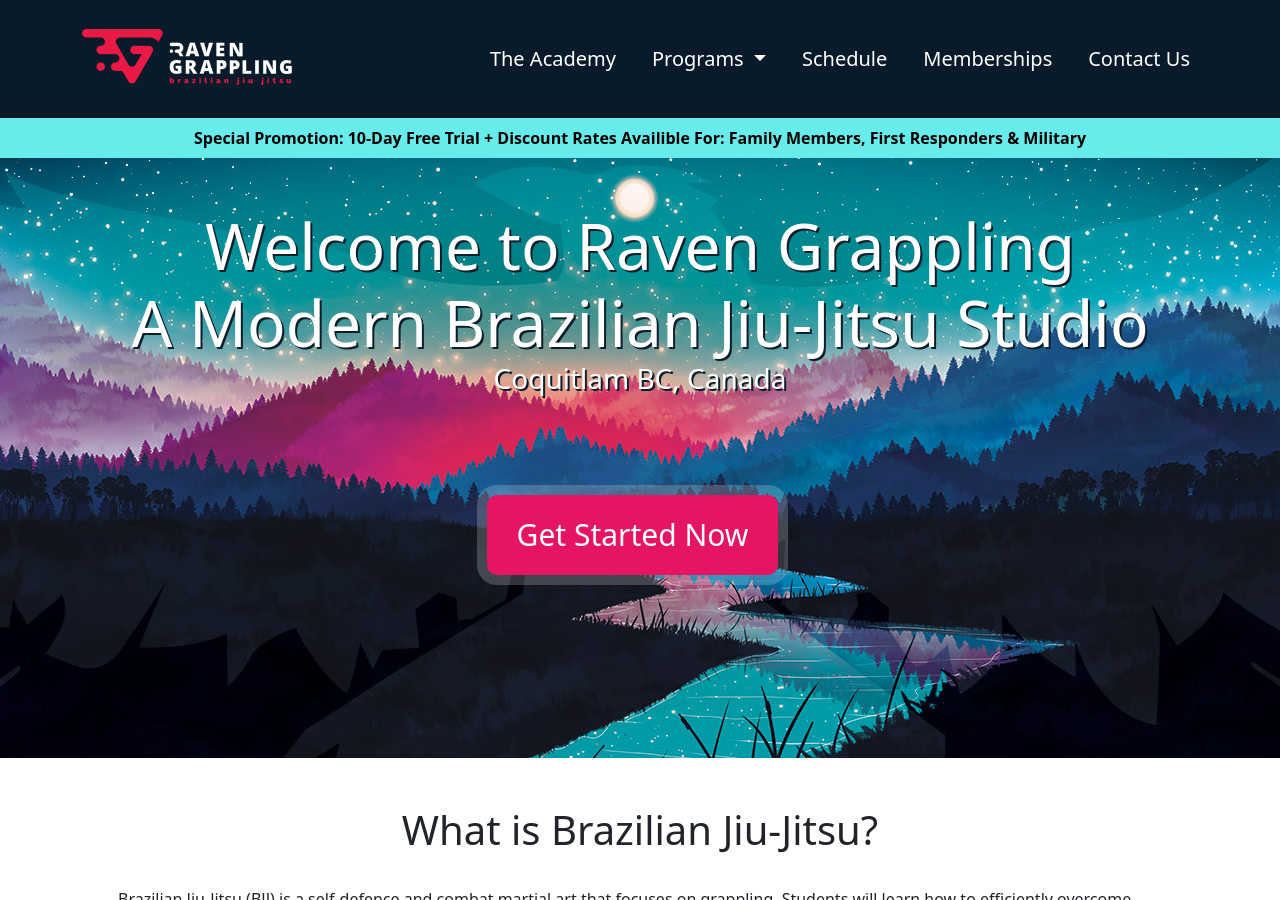
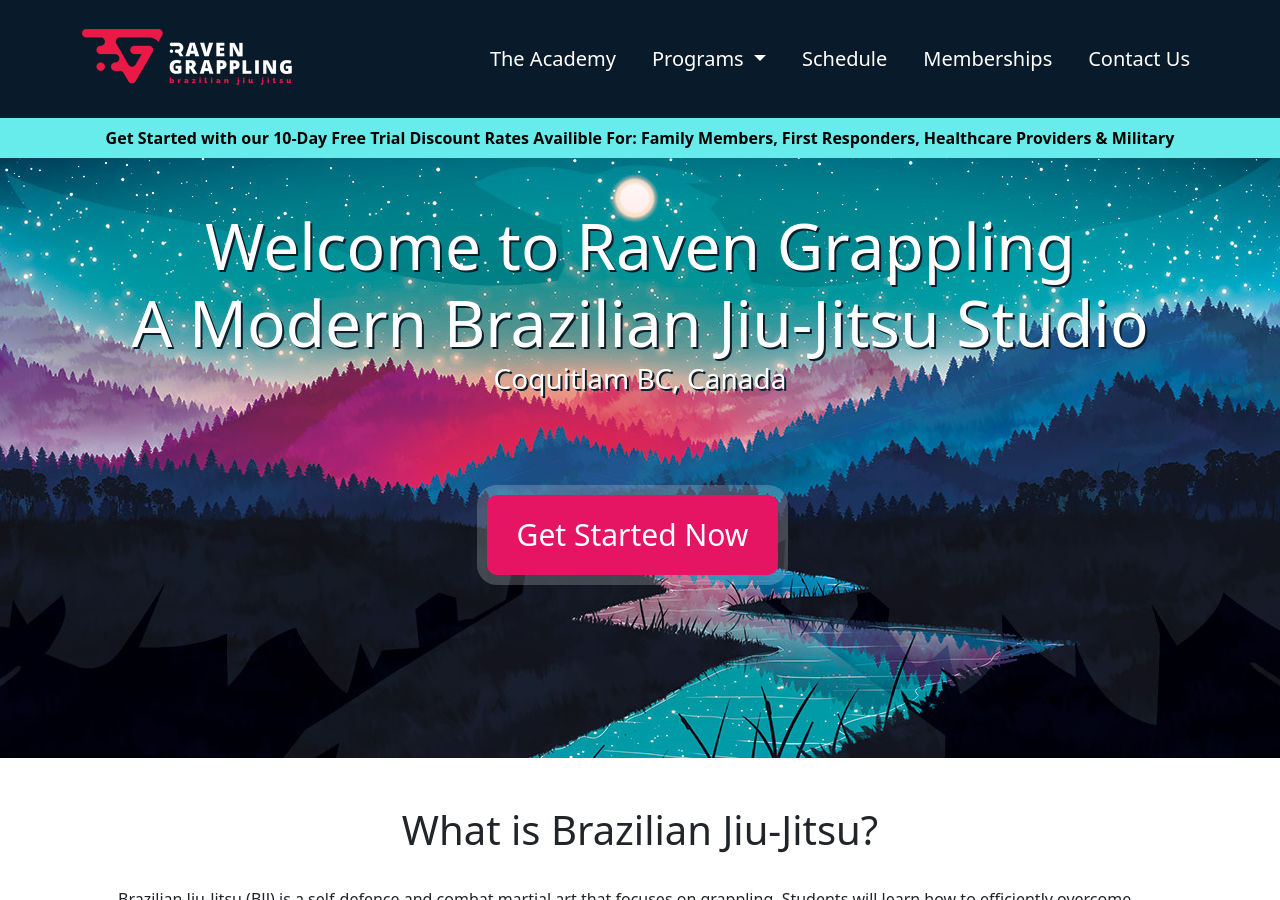
Before and after one commit to RavenGrappling/RavenGrappling.github.io, a Jekyll site: the page built from index.md, in a window 1280 px wide and 900 px high. Built offline with Jekyll 4.4.1, drawn with Linux system fonts in a browser that asks for light colours.

Commit message:
Update default.html

```diff
--- a/_layouts/default.html
+++ b/_layouts/default.html
@@ -60,7 +60,8 @@
 
     <div class="rg-alert">
       <a href="https://ravengrappling.pushpress.com/landing/plans/plan_a044566e67e52a">
-        Special Promotion: 10-Day Free Trial + Discount Rates Availible For: Family Members, First Responders & Military
+                               Get Started with our 10-Day Free Trial
+        Discount Rates Availible For: Family Members, First Responders, Healthcare Providers & Military
       </a>
     </div>
 
```
